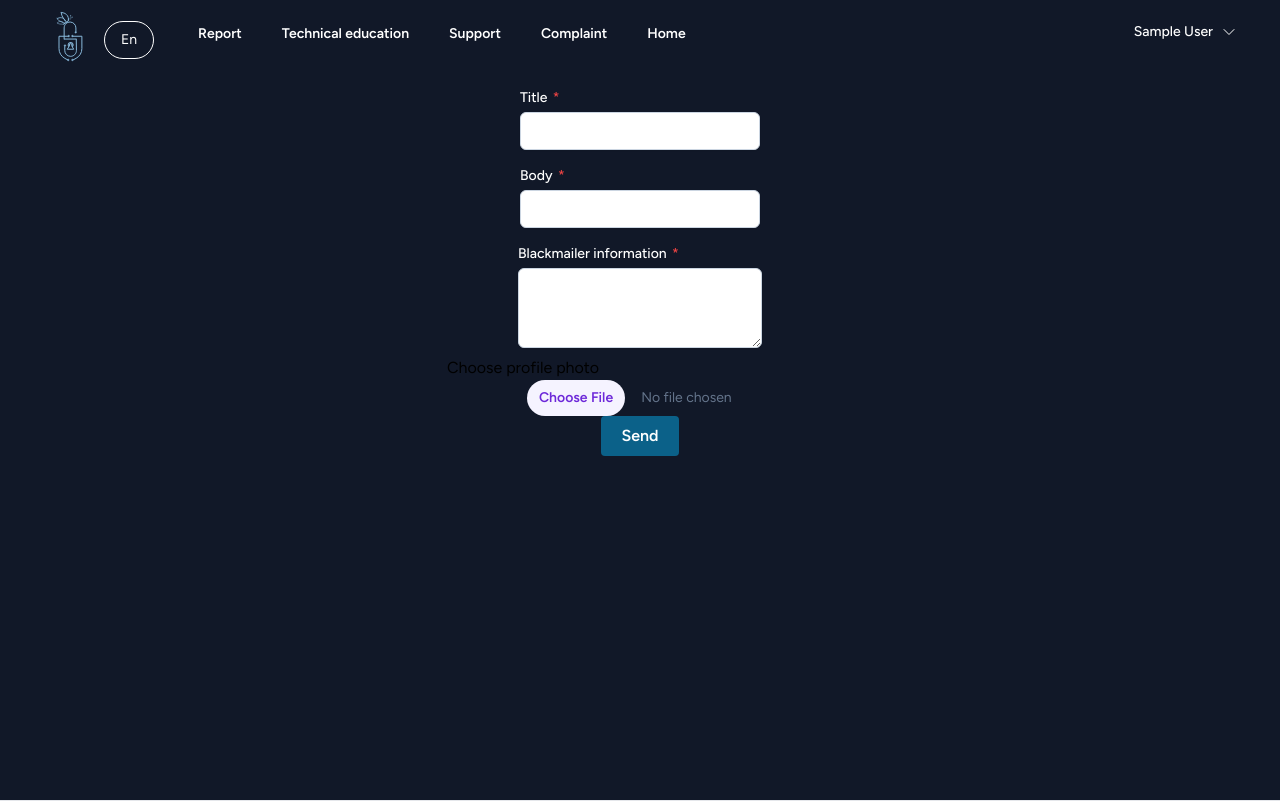
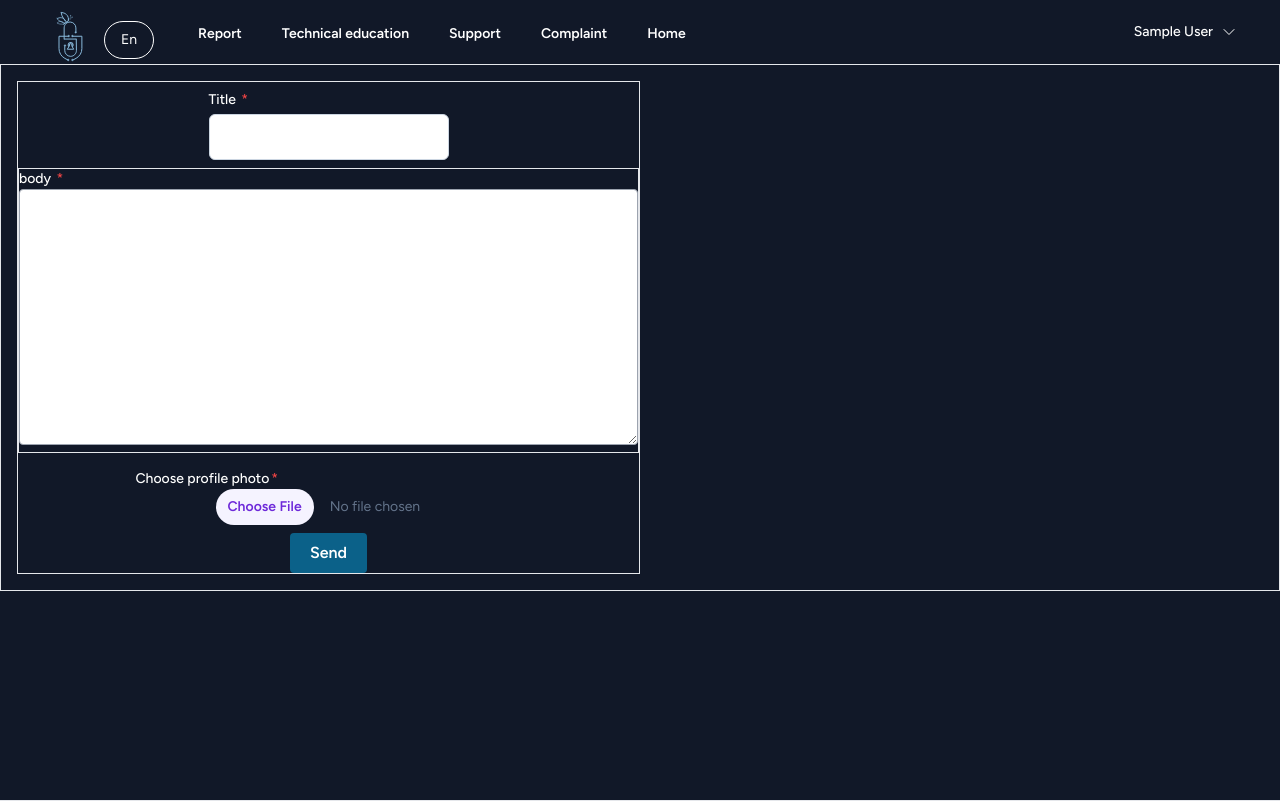
Before and after one commit to progalaa99/Digital-Advocacy, a Laravel app: page /blogedu.create in a window 1280 px wide. Shown: the top 801 px of the page. Run offline with Laravel 10, Linux system fonts and the light colour scheme; the visitor is signed in with stand-in values (Sample User, id 1); style sheets or scripts are compiled from the project's sources; some libraries are stand-ins or nearby versions.

Commit message:
Update create.blade.php

```diff
--- a/digital/resources/views/blogedu/create.blade.php
+++ b/digital/resources/views/blogedu/create.blade.php
@@ -1,28 +1,30 @@
 <x-app-layout>
-    <div class="bg-darkalaa p-4 w-3/2  ">
-        <form class="flex flex-col items-center " action="" method="POST" enctype="multipart/form-data">
+    <div class="bg-darkalaa p-4 w-3/2  border flex items-center">
+        <form class="flex flex-col items-center left-1/2 top-1/2 border w-1/2 " action="" method="POST" enctype="multipart/form-data">
           @csrf
             <label class="block p-2">
               <span class="after:content-['*'] after:ml-0.5 after:text-red-500 block text-sm font-medium text-white">
                 Title
               </span>
-              <input type="text" name="name" class="mt-1 px-10 py-2 bg-white border shadow-sm border-slate-300 placeholder-slate-400 focus:outline-none focus:border-sky-500 focus:ring-sky-500 block w-full rounded-md sm:text-sm focus:ring-1"  />
+              <input type="text" name="name" class="mt-1 px-10 py-3 bg-white border shadow-sm border-slate-300 placeholder-slate-400 focus:outline-none focus:border-sky-500 focus:ring-sky-500 block w-full rounded-md sm:text-sm focus:ring-1"  />
             </label>
-            <label class="block p-2">
+            {{-- <label class="block p-2">
               <span class="after:content-['*'] after:ml-0.5 after:text-red-500 block text-sm font-medium text-white">
                Body
               </span>
               <input type="text" name="nameblackmailer" class="mt-1 px-10 py-2 bg-white border shadow-sm border-slate-300 placeholder-slate-400 focus:outline-none focus:border-sky-500 focus:ring-sky-500 block w-full rounded-md sm:text-sm focus:ring-1"  />
+            </label> --}}
+            <label class="block text-gray-700 font-bold mb-2 border  w-full h-128">
+              <span class="after:content-['*'] after:ml-0.5 after:text-red-500 block text-sm font-medium text-white">
+                body
+              </span>
+              <textarea type="text" name="Blackmailerinfo" class="border-gray-400 border rounded py-2 px-3 w-full h-64"  ></textarea>
+
             </label>
-            <label class="block p-2">
-              <span class="after:content-['*'] after:ml-0.5 after:text-red-500 block text-sm font-medium text-white">
-                Blackmailer information
-              </span>
-              <textarea type="text" name="Blackmailerinfo" class="mt-1 px-10 py-2 h-20 bg-white border shadow-sm border-slate-300 placeholder-slate-400 focus:outline-none focus:border-sky-500 focus:ring-sky-500 block w-full rounded-md sm:text-sm focus:ring-1"  ></textarea>
-            </label>
-            <label class="block  ">
+            <label class="block p-2 flex-col items-center ">
 
-              <span class="mr-10">Choose profile photo</span>
+                <span class="after:content-['*'] after:ml-0.5 after:text-red-500 block text-sm font-medium text-white">
+                    Choose profile photo</span>
                <input type="file" name="file" class="  block w-full text-sm text-slate-500 pl-20
                 file:mr-4 file:py-2 file:px-3
                 file:rounded-full file:border-0
```
